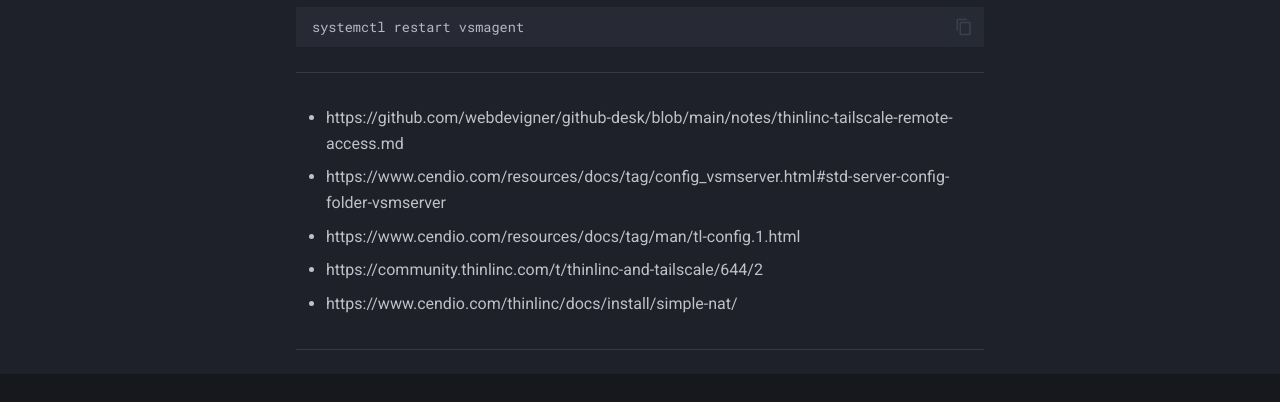
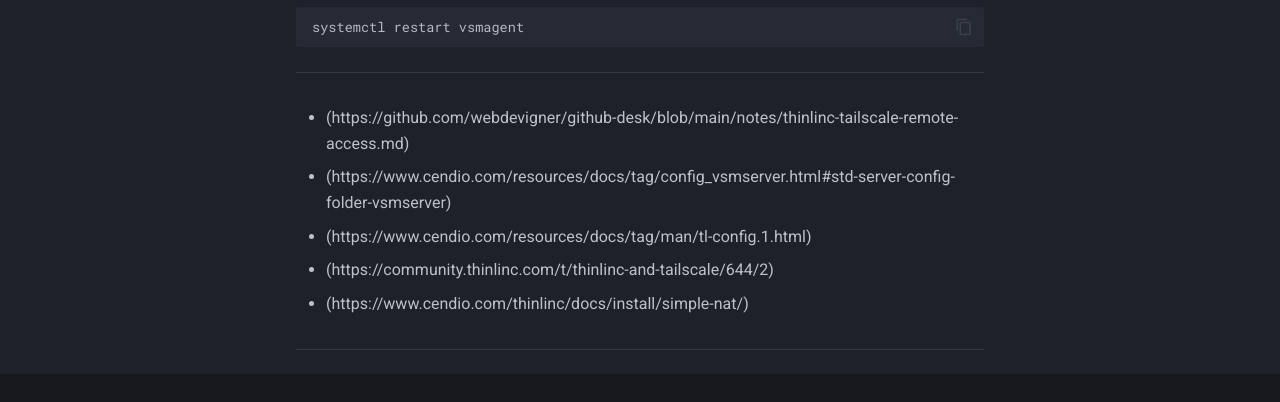
Before and after one commit to webdevigner/docs.mk.nl, an MkDocs documentation site: the page built from docs/Remote-Access/linux-remote-desktop-thinlinc-tailscale.md, in a window 1280 px wide and 900 px high, scrolled down 1747 px. Shown: the part 369-771 px from the top of the window. Built offline with MkDocs 1.6.1 and Material for MkDocs 9.7.7, drawn with Linux system fonts in a browser that asks for light colours.

Commit message:
update mkdocs

```diff
--- a/docs/Remote-Access/linux-remote-desktop-thinlinc-tailscale.md
+++ b/docs/Remote-Access/linux-remote-desktop-thinlinc-tailscale.md
@@ -69,14 +69,14 @@
     systemctl restart vsmagent
 ___
 
-- https://github.com/webdevigner/github-desk/blob/main/notes/thinlinc-tailscale-remote-access.md
+- (https://github.com/webdevigner/github-desk/blob/main/notes/thinlinc-tailscale-remote-access.md)
 
-- https://www.cendio.com/resources/docs/tag/config_vsmserver.html#std-server-config-folder-vsmserver
+- (https://www.cendio.com/resources/docs/tag/config_vsmserver.html#std-server-config-folder-vsmserver)
 
-- https://www.cendio.com/resources/docs/tag/man/tl-config.1.html
-- https://community.thinlinc.com/t/thinlinc-and-tailscale/644/2
+- (https://www.cendio.com/resources/docs/tag/man/tl-config.1.html)
+- (https://community.thinlinc.com/t/thinlinc-and-tailscale/644/2)
 
-+ https://www.cendio.com/thinlinc/docs/install/simple-nat/
+- (https://www.cendio.com/thinlinc/docs/install/simple-nat/)
 ___
 
 
```
